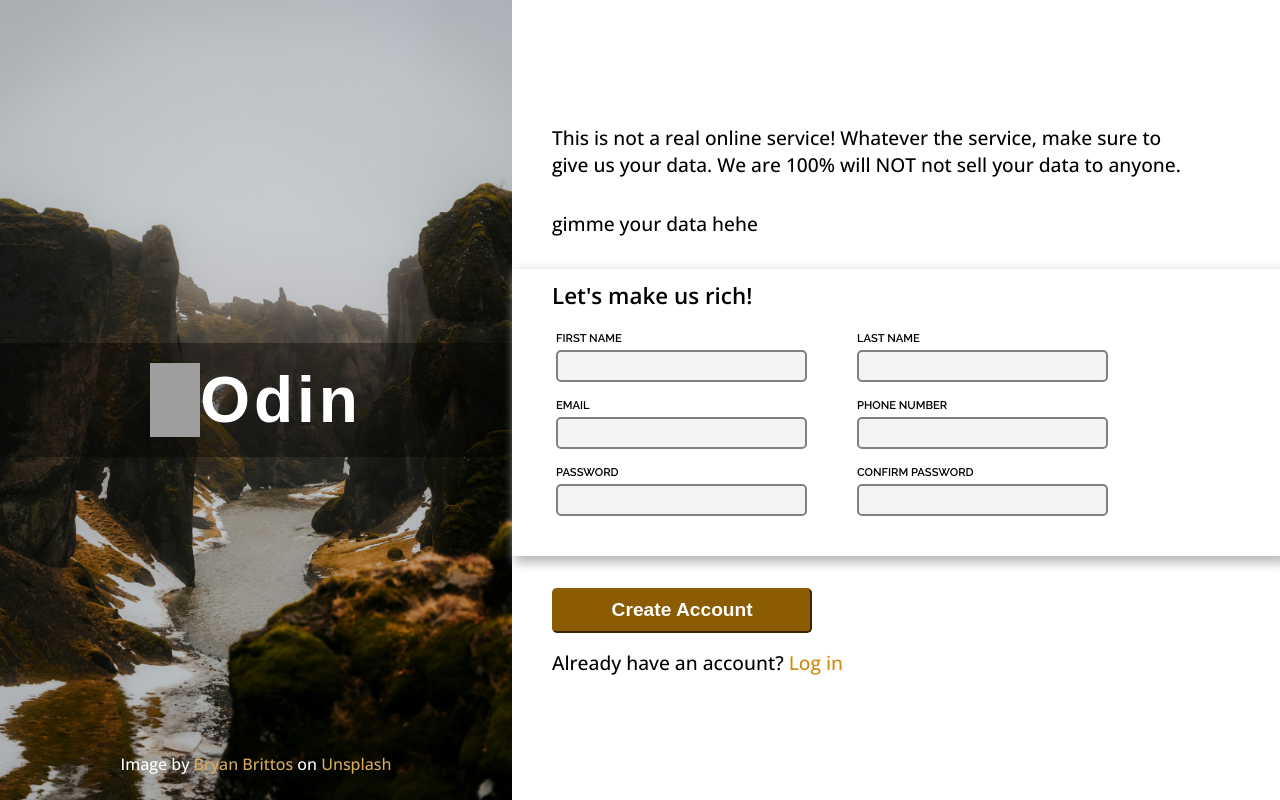
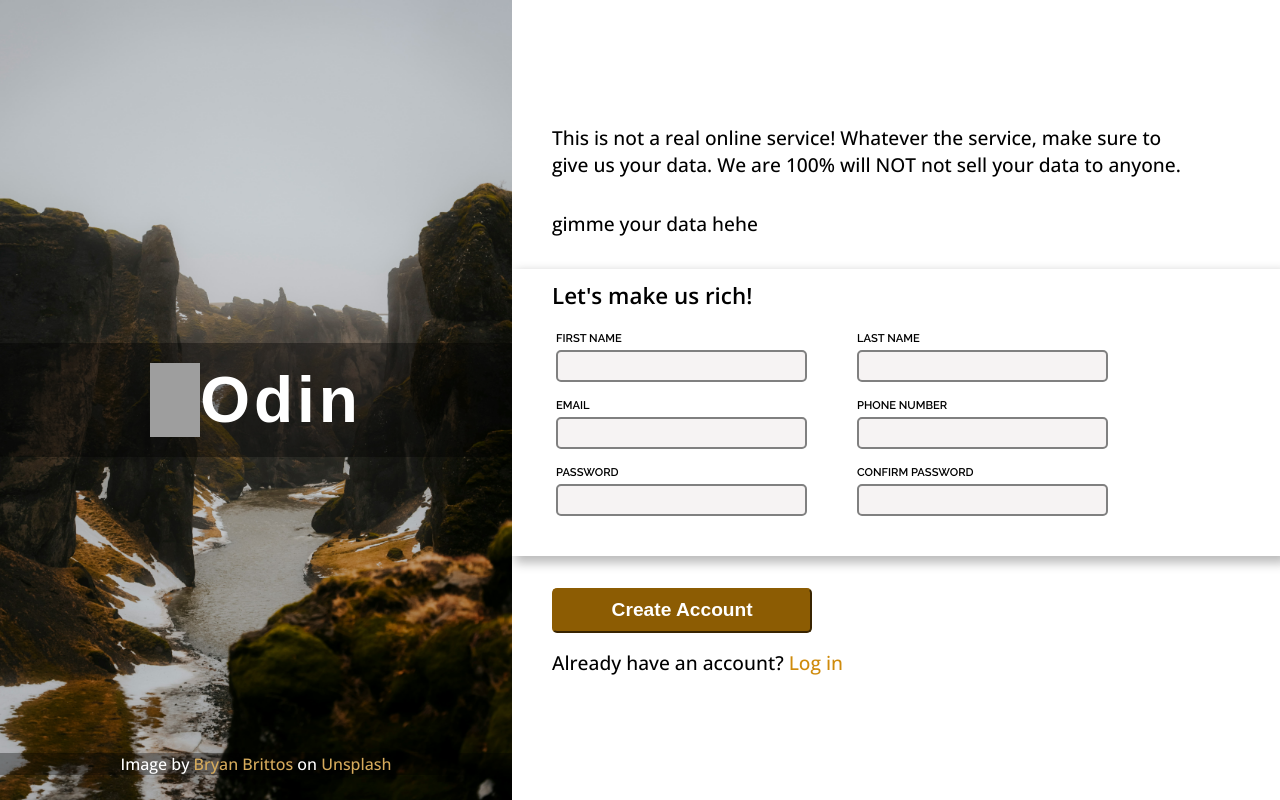
Before and after one commit to foxane/odin-signup-form, a plain HTML site: page index.html in a window 1280 px wide. Drawn offline with nearby package versions, Linux system fonts and the light colour scheme; grey boxes are pictures that could not be loaded; a web font is replaced by a local one.

Commit message:
Fix image source readability

```diff
--- a/style.css
+++ b/style.css
@@ -32,6 +32,7 @@ main {
   justify-content: center;
   align-items: center;
   color: white;
+  position: relative;
 }
 
 h1 {
@@ -47,9 +48,12 @@ h1 {
   padding: 20px 0;
 }
 .img-src {
+  text-align: center;
   position: absolute;
   bottom: 25px;
   font-size: 1rem;
+  background-color: rgba(0, 0, 0, 0.342);
+  width: 100%;
 }
 .left a:any-link{
     color: hsl(39, 60%, 60%);
```
